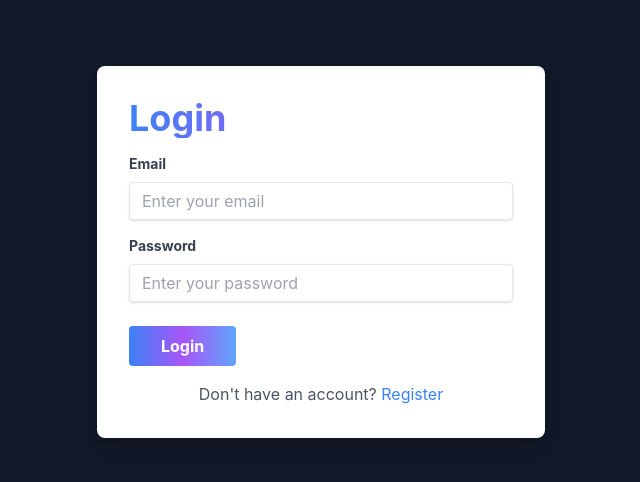
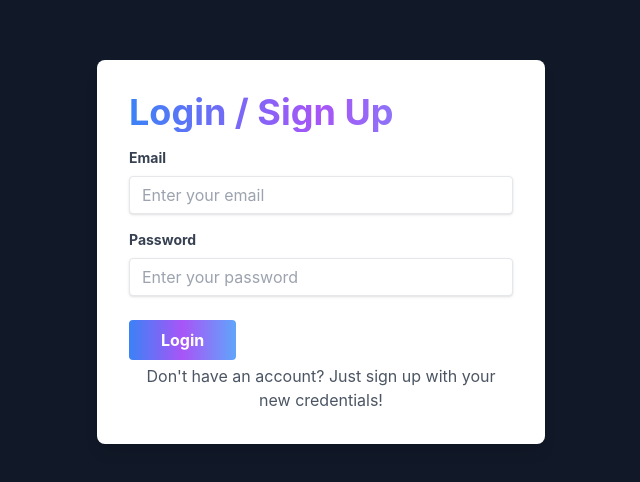
Before and after one commit to ssaniya-dev/berk-ai-hack, a React (Create React App) app in the folder frontend/: page / in a window 1280 px wide. Shown: the part 148-630 px from the top of the page, without its empty margins (319-959 px from the left). Built offline with nearby package versions, Linux system fonts and the light colour scheme; no server answers.

Commit message:
signing up

```diff
--- a/frontend/src/components/Login.js
+++ b/frontend/src/components/Login.js
@@ -26,7 +26,7 @@ const Login = () => {
   return (
     <div className="min-h-screen flex items-center justify-center bg-gray-900">
       <div className="bg-white p-8 rounded-lg shadow-lg max-w-md w-full">
-        <h2 className="text-4xl font-bold mb-4 bg-gradient-to-r from-blue-500 via-purple-500 to-blue-400 text-transparent bg-clip-text animate-gradient">Login</h2>
+        <h2 className="text-4xl font-bold mb-4 bg-gradient-to-r from-blue-500 via-purple-500 to-blue-400 text-transparent bg-clip-text animate-gradient">Login / Sign Up</h2>
         <form onSubmit={handleLogin}>
           <div className="mb-4">
             <label className="block text-gray-700 text-sm font-bold mb-2" htmlFor="email">
@@ -63,11 +63,11 @@ const Login = () => {
             </button>
           </div>
         </form>
-        <p className="text-center text-gray-600 mt-4">
-          Don't have an account?{' '}
-          <Link to="/register" className="text-blue-500 hover:text-blue-700">
+        <p className="text-center text-gray-600 mt-1">
+          Don't have an account? Just sign up with your new credentials!{' '}
+          {/* <Link to="/register" className="text-blue-500 hover:text-blue-700">
             Register
-          </Link>
+          </Link> */}
         </p>
       </div>
     </div>
```
